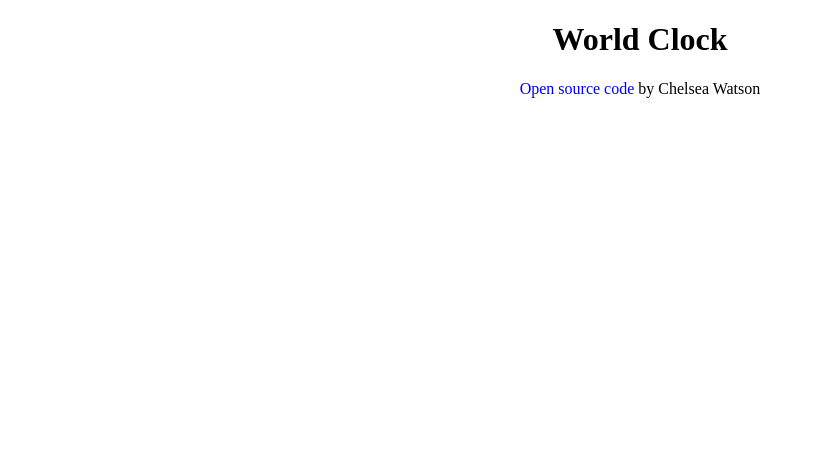
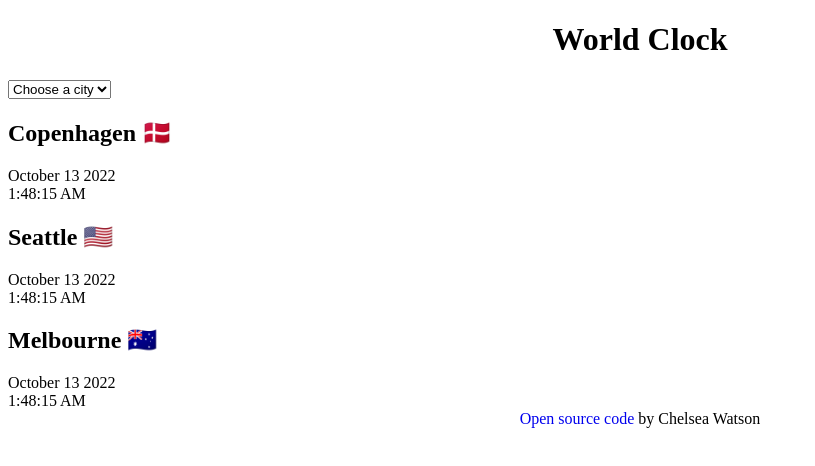
Before and after one commit to beerbumm/world-clock, a plain HTML site: page index.html in a window 1280 px wide. Shown: the whole page, without its empty margins (0-815 px from the left). Drawn offline with nearby package versions, Linux system fonts and the light colour scheme.

Commit message:
added html layout

```diff
--- a/index.html
+++ b/index.html
@@ -9,9 +9,38 @@
     <link rel="stylesheet" href="src/style.css" />
   </head>
   <body>
-    <h1>World Clock</h1>
+    <div class="container">
+      <h1>World Clock</h1>
+      <select>
+        <option value="">Choose a city</option>
+        <option value="">Barcelona</option>
+        <option value="">New York</option>
+        <option value="">Tokyo</option>
+      </select>
+      <div class="city">
+        <h2>Copenhagen 🇩🇰</h2>
+        <div class="date">October 13 2022</div>
+        <div class="time">1:48:15 AM</div>
+      </div>
+      <div class="city">
+        <h2>Seattle 🇺🇸</h2>
+        <div class="date">October 13 2022</div>
+        <div class="time">1:48:15 AM</div>
+      </div>
+      <div class="city">
+        <h2>Melbourne 🇦🇺</h2>
+        <div class="date">October 13 2022</div>
+        <div class="time">1:48:15 AM</div>
+      </div>
+    </div>
     <footer>
-      <a href="#" target="_blank" id="github">Open source code</a> by Chelsea Watson
+      <a
+        href="https://github.com/beerbumm/world-clock"
+        target="_blank"
+        id="github"
+        >Open source code</a
+      >
+      by Chelsea Watson
     </footer>
     <script src="src/index.js"></script>
   </body>
```
